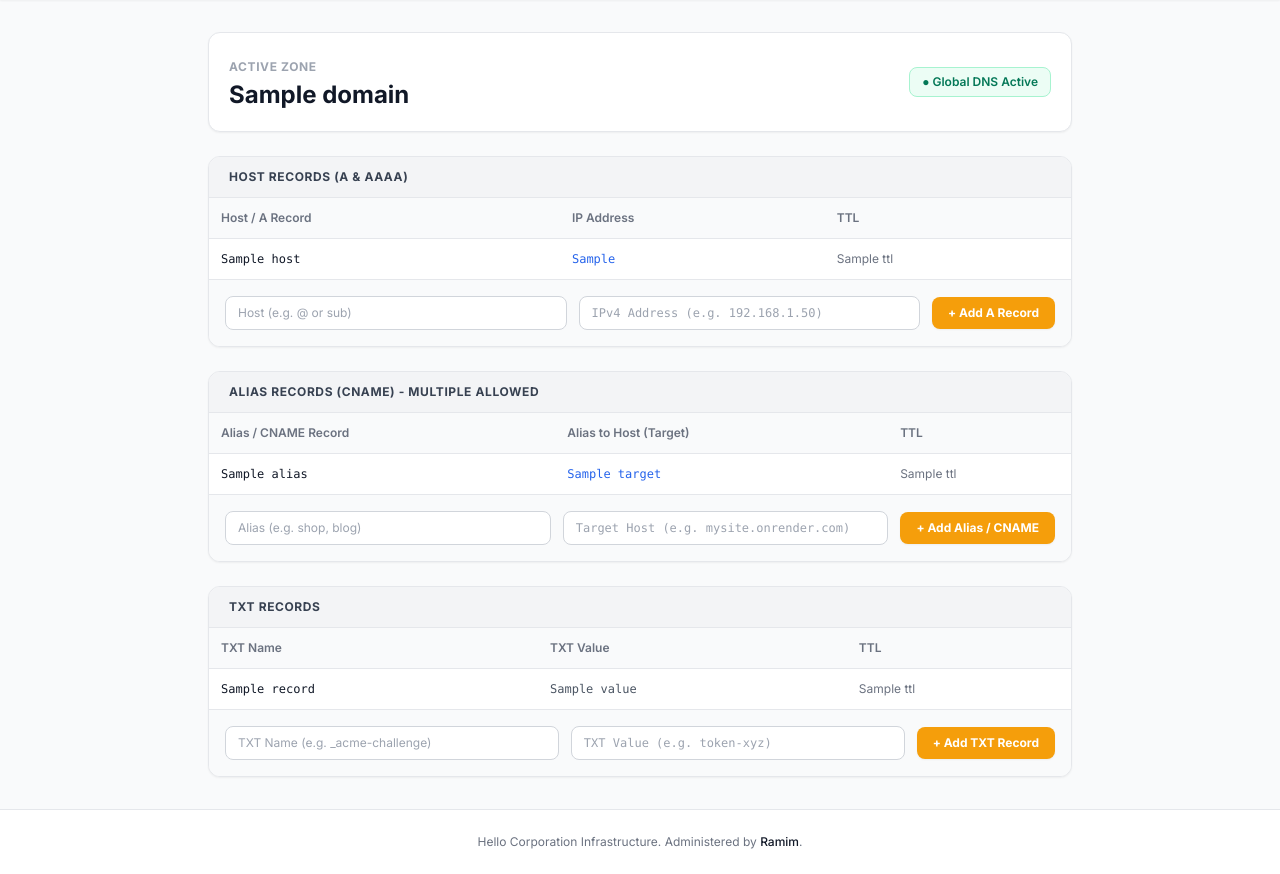
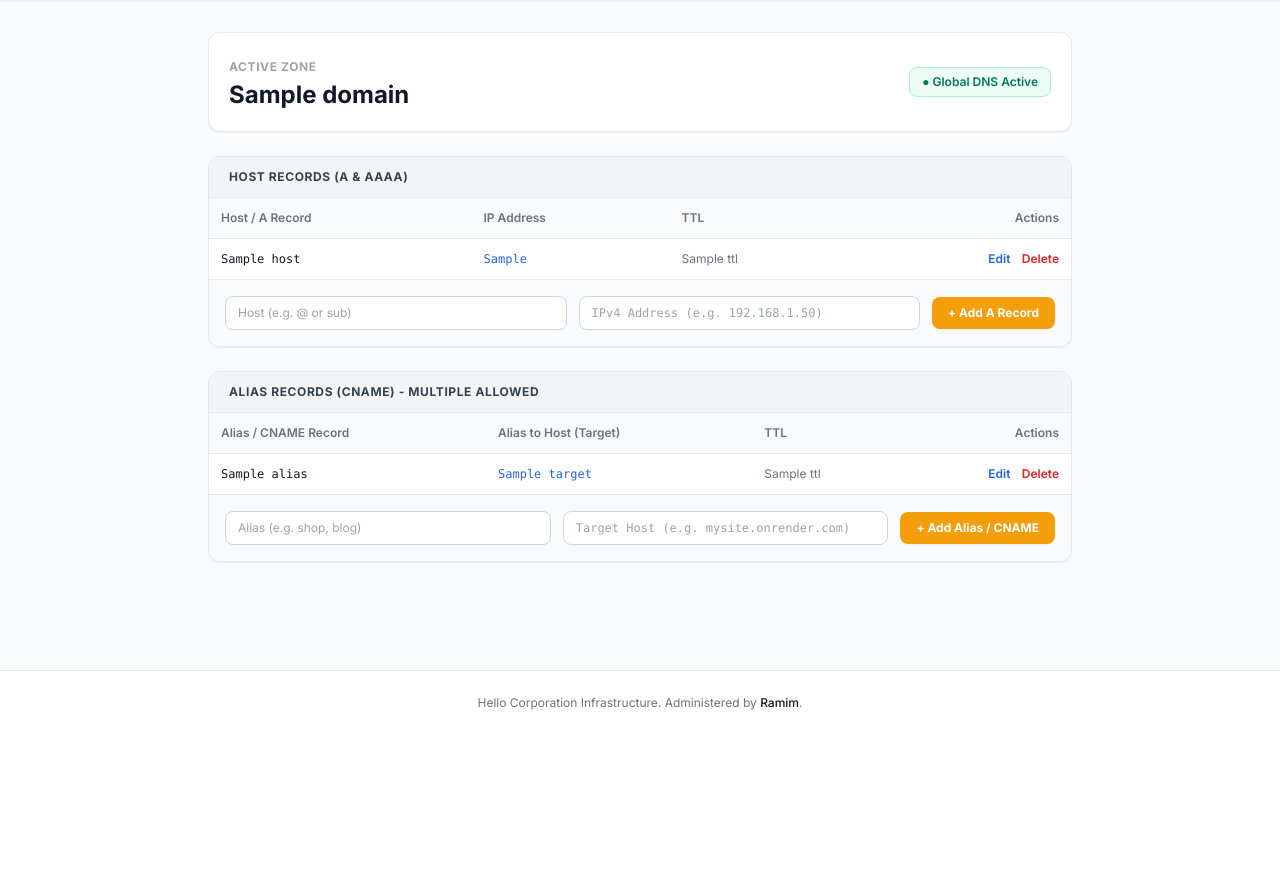
Before and after one commit to sillyratheu/hello, a Flask app: template templates/dns.html in a window 1280 px wide. Shown: the part 65-939 px from the top of the page. After the commit the page ends 775 px from the top, so only its background shows below. Run offline with Flask 3, Linux system fonts and the light colour scheme; the template is opened without the code that fills it: most values are stand-ins (such as "Sample title", 1, 10 or a date in 2020); some libraries are stand-ins or nearby versions.

Commit message:
Update dns.html

```diff
--- a/templates/dns.html
+++ b/templates/dns.html
@@ -7,6 +7,12 @@
     <script src="https://cdn.tailwindcss.com"></script>
     <link href="https://fonts.googleapis.com/css2?family=Inter:wght@400;500;600;700&display=swap" rel="stylesheet">
     <style>body { font-family: 'Inter', sans-serif; }</style>
+    <script>
+        function toggleEdit(type, index) {
+            document.getElementById(type + '-view-' + index).classList.toggle('hidden');
+            document.getElementById(type + '-edit-' + index).classList.toggle('hidden');
+        }
+    </script>
 </head>
 <body class="bg-gray-50 text-gray-900 min-h-screen flex flex-col justify-between">
 
@@ -45,19 +51,41 @@
                             <th class="p-3 font-semibold">Host / A Record</th>
                             <th class="p-3 font-semibold">IP Address</th>
                             <th class="p-3 font-semibold">TTL</th>
+                            <th class="p-3 font-semibold text-right">Actions</th>
                         </tr>
                     </thead>
                     <tbody class="divide-y divide-gray-200">
                         {% for record in info.a_records %}
-                        <tr class="hover:bg-gray-50">
+                        <!-- Normal View Row -->
+                        <tr id="a-view-{{ loop.index0 }}" class="hover:bg-gray-50">
                             <td class="p-3 font-mono font-medium text-gray-900">{{ record.host }}</td>
                             <td class="p-3 font-mono text-blue-600">{{ record.ip }}</td>
                             <td class="p-3 text-gray-500">{{ record.ttl }}</td>
+                            <td class="p-3 text-right space-x-2">
+                                <button onclick="toggleEdit('a', '{{ loop.index0 }}')" class="text-blue-600 font-semibold hover:underline">Edit</button>
+                                <form action="/dns/{{ domain }}/delete-a/{{ loop.index0 }}" method="POST" class="inline">
+                                    <button type="submit" class="text-red-600 font-semibold hover:underline">Delete</button>
+                                </form>
+                            </td>
+                        </tr>
+                        <!-- Hidden Edit Row with Save/Cancel -->
+                        <tr id="a-edit-{{ loop.index0 }}" class="hidden bg-blue-50/50">
+                            <td colspan="4" class="p-3">
+                                <form action="/dns/{{ domain }}/edit-a/{{ loop.index0 }}" method="POST" class="flex flex-col sm:flex-row gap-2 items-center">
+                                    <input type="text" name="host" value="{{ record.host }}" required class="flex-1 bg-white border border-gray-300 rounded px-2 py-1 text-xs">
+                                    <input type="text" name="ip" value="{{ record.ip }}" required class="flex-1 bg-white border border-gray-300 rounded px-2 py-1 text-xs font-mono">
+                                    <div class="space-x-1 whitespace-nowrap">
+                                        <button type="submit" class="bg-black text-white px-3 py-1 rounded text-xs font-semibold">Save Changes</button>
+                                        <button type="button" onclick="toggleEdit('a', '{{ loop.index0 }}')" class="bg-gray-200 text-gray-700 px-3 py-1 rounded text-xs font-semibold">Cancel</button>
+                                    </div>
+                                </form>
+                            </td>
                         </tr>
                         {% endfor %}
                     </tbody>
                 </table>
             </div>
+            <!-- Add Form -->
             <form action="/dns/{{ domain }}/add-a" method="POST" class="bg-gray-50 p-4 border-t border-gray-200 flex flex-col sm:flex-row gap-3 items-center">
                 <input type="text" name="host" placeholder="Host (e.g. @ or sub)" required class="flex-1 bg-white border border-gray-300 rounded-lg px-3 py-2 text-xs focus:outline-none focus:border-black">
                 <input type="text" name="ip" placeholder="IPv4 Address (e.g. 192.168.1.50)" required class="flex-1 bg-white border border-gray-300 rounded-lg px-3 py-2 text-xs font-mono focus:outline-none focus:border-black">
@@ -65,7 +93,7 @@
             </form>
         </div>
 
-        <!-- 2. ALIAS RECORDS (CNAME) - Multiple Supported -->
+        <!-- 2. ALIAS RECORDS (CNAME) -->
         <div class="bg-white border border-gray-200 rounded-xl shadow-sm overflow-hidden">
             <div class="bg-gray-100 px-5 py-3 border-b border-gray-200">
                 <h2 class="text-xs font-bold uppercase tracking-wider text-gray-700">Alias Records (CNAME) - Multiple Allowed</h2>
@@ -77,55 +105,45 @@
                             <th class="p-3 font-semibold">Alias / CNAME Record</th>
                             <th class="p-3 font-semibold">Alias to Host (Target)</th>
                             <th class="p-3 font-semibold">TTL</th>
+                            <th class="p-3 font-semibold text-right">Actions</th>
                         </tr>
                     </thead>
                     <tbody class="divide-y divide-gray-200">
                         {% for record in info.cname_records %}
-                        <tr class="hover:bg-gray-50">
+                        <!-- Normal View Row -->
+                        <tr id="cname-view-{{ loop.index0 }}" class="hover:bg-gray-50">
                             <td class="p-3 font-mono font-medium text-gray-900">{{ record.alias }}</td>
                             <td class="p-3 font-mono text-blue-600">{{ record.target }}</td>
                             <td class="p-3 text-gray-500">{{ record.ttl }}</td>
+                            <td class="p-3 text-right space-x-2">
+                                <button onclick="toggleEdit('cname', '{{ loop.index0 }}')" class="text-blue-600 font-semibold hover:underline">Edit</button>
+                                <form action="/dns/{{ domain }}/delete-cname/{{ loop.index0 }}" method="POST" class="inline">
+                                    <button type="submit" class="text-red-600 font-semibold hover:underline">Delete</button>
+                                </form>
+                            </td>
+                        </tr>
+                        <!-- Hidden Edit Row with Save/Cancel -->
+                        <tr id="cname-edit-{{ loop.index0 }}" class="hidden bg-blue-50/50">
+                            <td colspan="4" class="p-3">
+                                <form action="/dns/{{ domain }}/edit-cname/{{ loop.index0 }}" method="POST" class="flex flex-col sm:flex-row gap-2 items-center">
+                                    <input type="text" name="alias" value="{{ record.alias }}" required class="flex-1 bg-white border border-gray-300 rounded px-2 py-1 text-xs">
+                                    <input type="text" name="target" value="{{ record.target }}" required class="flex-1 bg-white border border-gray-300 rounded px-2 py-1 text-xs font-mono">
+                                    <div class="space-x-1 whitespace-nowrap">
+                                        <button type="submit" class="bg-black text-white px-3 py-1 rounded text-xs font-semibold">Save Changes</button>
+                                        <button type="button" onclick="toggleEdit('cname', '{{ loop.index0 }}')" class="bg-gray-200 text-gray-700 px-3 py-1 rounded text-xs font-semibold">Cancel</button>
+                                    </div>
+                                </form>
+                            </td>
                         </tr>
                         {% endfor %}
                     </tbody>
                 </table>
             </div>
+            <!-- Add Form -->
             <form action="/dns/{{ domain }}/add-cname" method="POST" class="bg-gray-50 p-4 border-t border-gray-200 flex flex-col sm:flex-row gap-3 items-center">
                 <input type="text" name="alias" placeholder="Alias (e.g. shop, blog)" required class="flex-1 bg-white border border-gray-300 rounded-lg px-3 py-2 text-xs focus:outline-none focus:border-black">
                 <input type="text" name="target" placeholder="Target Host (e.g. mysite.onrender.com)" required class="flex-1 bg-white border border-gray-300 rounded-lg px-3 py-2 text-xs font-mono focus:outline-none focus:border-black">
                 <button type="submit" class="bg-amber-500 hover:bg-amber-600 text-white font-bold px-4 py-2 rounded-lg text-xs shadow-sm transition whitespace-nowrap">+ Add Alias / CNAME</button>
-            </form>
-        </div>
-
-        <!-- 3. TXT RECORDS -->
-        <div class="bg-white border border-gray-200 rounded-xl shadow-sm overflow-hidden">
-            <div class="bg-gray-100 px-5 py-3 border-b border-gray-200">
-                <h2 class="text-xs font-bold uppercase tracking-wider text-gray-700">TXT Records</h2>
-            </div>
-            <div class="overflow-x-auto">
-                <table class="w-full text-left border-collapse text-xs">
-                    <thead>
-                        <tr class="bg-gray-50 text-gray-500 border-b border-gray-200">
-                            <th class="p-3 font-semibold">TXT Name</th>
-                            <th class="p-3 font-semibold">TXT Value</th>
-                            <th class="p-3 font-semibold">TTL</th>
-                        </tr>
-                    </thead>
-                    <tbody class="divide-y divide-gray-200">
-                        {% for record in info.txt_records %}
-                        <tr class="hover:bg-gray-50">
-                            <td class="p-3 font-mono text-gray-900">{{ record.name }}</td>
-                            <td class="p-3 font-mono text-gray-600">{{ record.value }}</td>
-                            <td class="p-3 text-gray-500">{{ record.ttl }}</td>
-                        </tr>
-                        {% endfor %}
-                    </tbody>
-                </table>
-            </div>
-            <form action="/dns/{{ domain }}/add-txt" method="POST" class="bg-gray-50 p-4 border-t border-gray-200 flex flex-col sm:flex-row gap-3 items-center">
-                <input type="text" name="name" placeholder="TXT Name (e.g. _acme-challenge)" required class="flex-1 bg-white border border-gray-300 rounded-lg px-3 py-2 text-xs focus:outline-none focus:border-black">
-                <input type="text" name="value" placeholder="TXT Value (e.g. token-xyz)" required class="flex-1 bg-white border border-gray-300 rounded-lg px-3 py-2 text-xs font-mono focus:outline-none focus:border-black">
-                <button type="submit" class="bg-amber-500 hover:bg-amber-600 text-white font-bold px-4 py-2 rounded-lg text-xs shadow-sm transition whitespace-nowrap">+ Add TXT Record</button>
             </form>
         </div>
 
```
